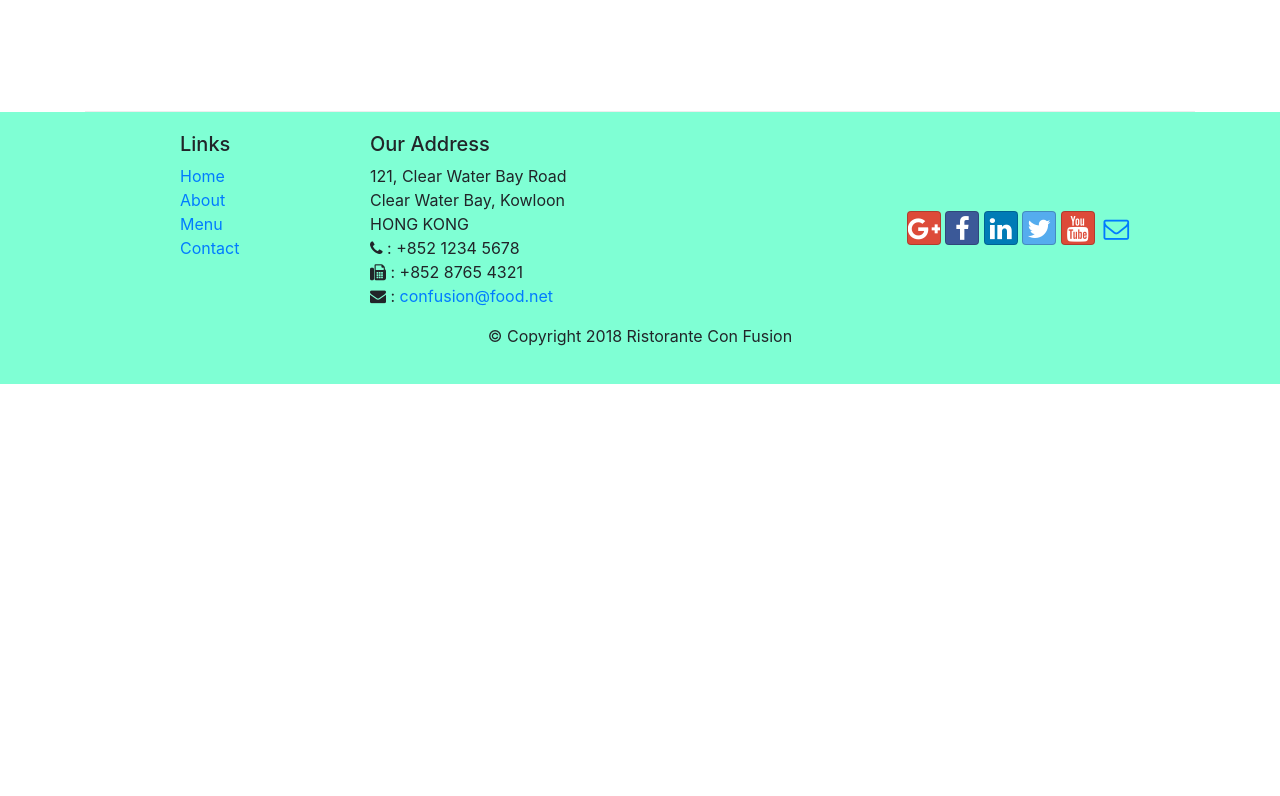
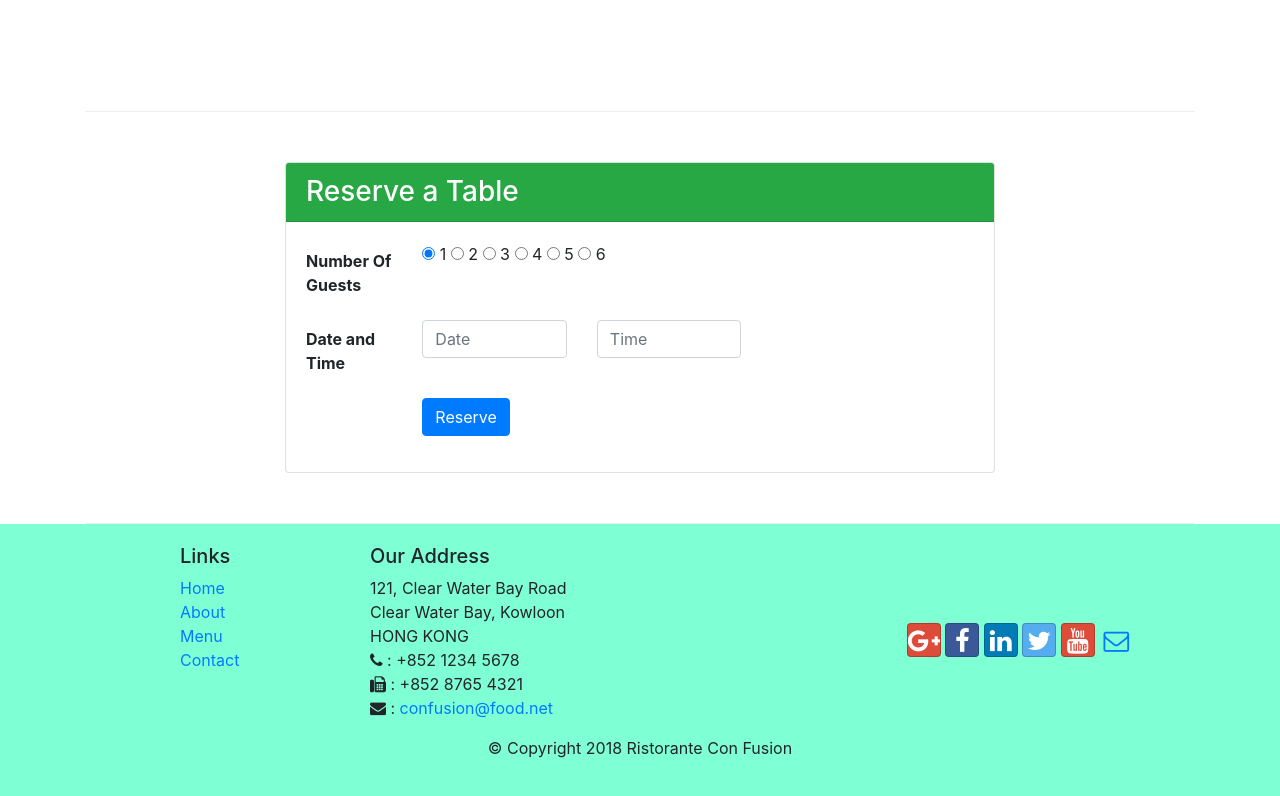
Before and after one commit to ramshankarsabari/Bootstrap-Exercise, a website: page index.html in a window 1280 px wide. Shown: the part 1422-2218 px from the top of the page. Before the commit the page ends 1806 px from the top, so only its background shows below. Drawn offline with nearby package versions, Linux system fonts and the light colour scheme.

Commit message:
Assignment 2

```diff
--- a/index.html
+++ b/index.html
@@ -40,15 +40,18 @@
         <div class="jumbotron">
             <div class="container">
                 <div class="row row-header">
-                    <div class="col-12 col-sm-6">
+                    <div class="col-12 col-sm-5">
                         <h1>Ristorante con Fusion</h1>
                         <p>We take inspiration from the World's best cuisines, and create a unique fusion experience.
                             Our
                             lipsmacking creations will tickle your culinary senses!</p>
                     </div>
-                    <div class="col-12 col-sm align-self-center">
+                    <div class="col-12 col-sm-4 align-self-center">
                         <img src="./img/logo.png" class="img-fluid">
                     </div>
+                    <div class="col-12 col-sm align-self-center">
+                            <a href="#Card" class="btn btn-block btn-warning">Reserve a Table</a>
+                        </div>
                 </div>
             </div>
         </div>
@@ -63,7 +66,8 @@
                 <div class="media">
                     <img class="d-flex mr-3 img-thumbnail align-self-center" src="img/uthappizza.png" alt="Uthappizza">
                     <div class="media-body">
-                        <h2 class="mt-0">Uthappizza <span class="badge badge-danger"> HOT</span> <span class="badge badge-pill badge-secondary"> $4.99</span></h2>
+                        <h2 class="mt-0">Uthappizza <span class="badge badge-danger"> HOT</span> <span
+                                class="badge badge-pill badge-secondary"> $4.99</span></h2>
                         <p>A unique combination of Indian Uthappam (pancake) and Italian pizza, topped with Cerignola
                             olives,
                             ripe vine cherry tomatoes, Vidalia onion, Guntur chillies and Buffalo Paneer.</p>
@@ -81,7 +85,7 @@
                 <div class="media">
 
                     <div class="media-body">
-                        <h2 class="mt-0">Weekend Grand Buffet</h2>
+                        <h2 class="mt-0">Weekend Grand Buffet <span class="badge badge-success"> NEW</span></h2>
                         <p>Featuring mouthwatering combinations with a choice of five different salads, six enticing
                             appetizers, six main entrees and five choicest desserts. Free flowing bubbly and soft
                             drinks. All
@@ -98,7 +102,8 @@
             </div>
             <div class="col col-sm  order-sm-first col-md">
                 <div class="media">
-                    <img class="d-flex mr-3 img-thumbnail align-self-center" src="img/alberto.png" alt="Alberto Somayya">
+                    <img class="d-flex mr-3 img-thumbnail align-self-center" src="img/alberto.png"
+                        alt="Alberto Somayya">
                     <div class="media-body">
                         <h2 class="mt-0">Alberto Somayya</h2>
                         <h4>Executive Chef</h4>
@@ -111,7 +116,50 @@
             </div>
         </div>
     </div>
+    <div class="container">
+        <div class="row row-content">
+            <div class="col-12 col-sm-8 offset-sm-2">
+                <div class="card" id="Card">
+                    <h3 class="card-header bg-success text-white">Reserve a Table</h3>
+                    <div class="card-body">
+                        <form>
+                            <div class="form-group row">
+                                <label for="guests" class="col-md-2 col-form-label"><strong>Number Of
+                                        Guests</strong></label>
+                                <div class="col-md-10">
+                                    <div class="radio">
+                                        <label class="radio-inline"><input type="radio" name="guestradio" checked>
+                                            1</label>
+                                        <label class="radio-inline"><input type="radio" name="guestradio"> 2</label>
+                                        <label class="radio-inline"><input type="radio" name="guestradio"> 3</label>
+                                        <label class="radio-inline"><input type="radio" name="guestradio"> 4</label>
+                                        <label class="radio-inline"><input type="radio" name="guestradio"> 5</label>
+                                        <label class="radio-inline"><input type="radio" name="guestradio"> 6</label>
+                                    </div>
+                                </div>
+                            </div>
+                            <div class="form-group row">
+                                <label for="datetime" class="col-md-2 col-form-label"><strong>Date and
+                                        Time</strong></label>
+                                <div class="col-5 col-md-3">
+                                    <input type="text" class="form-control" id="date" name="date" placeholder="Date">
+                                </div>
+                                <div class="col-5 col-md-3">
+                                    <input type="text" class="form-control" id="time" name="time" placeholder="Time">
+                                </div>
+                            </div>
+                            <div class="form-group row">
+                                <div class="offset-md-2 col-md-10">
+                                    <button class="btn btn-primary ">Reserve</button>
+                                </div>
+                            </div>
+                        </form>
+                    </div>
+                </div>
 
+            </div>
+        </div>
+    </div>
     <footer class="footer">
         <div class="container">
             <div class="row">
```
